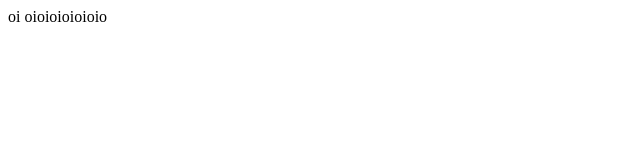
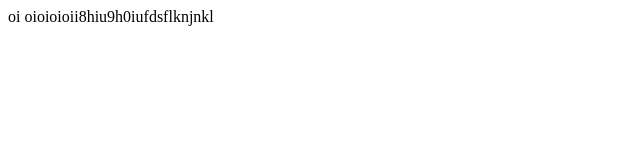
Before and after one commit to LucasJS100/semantic, a plain HTML site: page index.html in a window 1280 px wide. Shown: the whole page, without its empty margins (0-640 px from the left). Drawn offline with Linux system fonts and the light colour scheme.

Commit message:
primeiro commit

```diff
--- a/index.html
+++ b/index.html
@@ -6,6 +6,6 @@
     <title>Document</title>
 </head>
 <body>
-    oi oioioioioioio
+    oi oioioioii8hiu9h0iufdsflknjnkl
 </body>
 </html>
```
